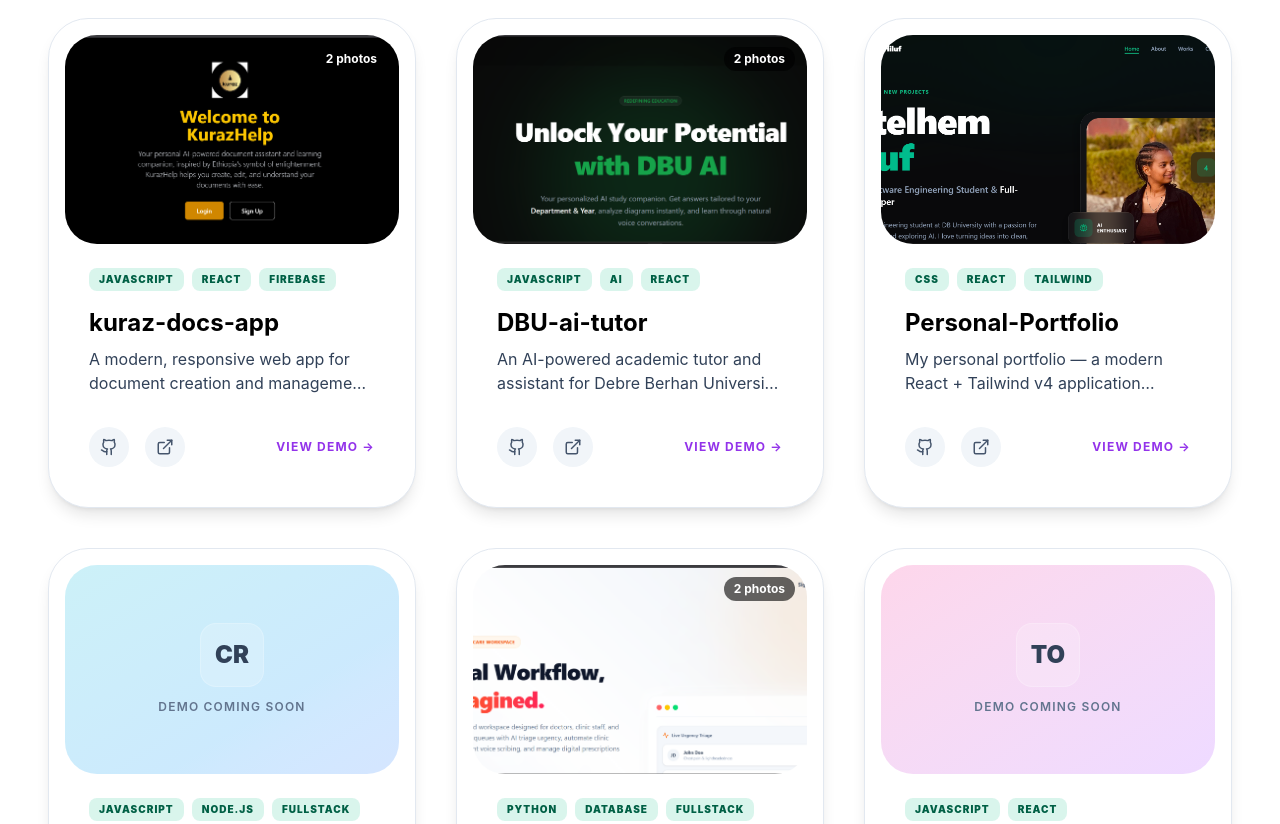
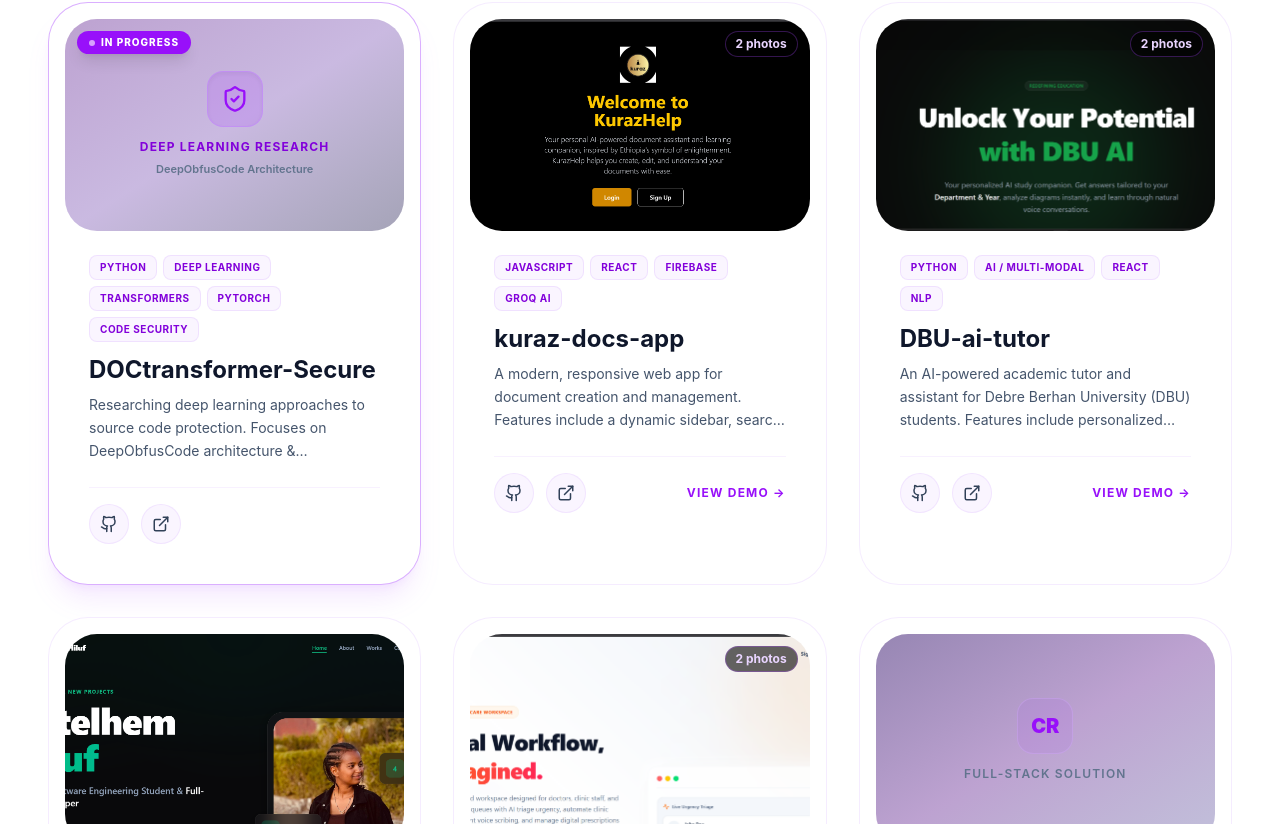
Before and after one commit to betel1221/Personal-Portfolio, a React (Vite) app: page / in a window 1280 px wide. Shown: the part 2636-3460 px from the top of the page. Built offline with nearby package versions, Linux system fonts and the light colour scheme.

Commit message:
feat(projects): add DOCtransformer-Secure research project and purple styling

```diff
--- a/src/pages/Works.jsx
+++ b/src/pages/Works.jsx
@@ -1,6 +1,6 @@
 import React, { useState } from 'react';
 import { motion, AnimatePresence } from 'framer-motion';
-import { ExternalLink, Github, X, ChevronLeft, ChevronRight, ZoomIn } from 'lucide-react';
+import { ExternalLink, Github, X, ChevronLeft, ChevronRight, ZoomIn, Sparkles, ShieldCheck } from 'lucide-react';
 
 import kuraz1 from '../assets/projects/kuraz1.png';
 import kuraz2 from '../assets/projects/kuraz2.png';
@@ -12,9 +12,20 @@ import hospital2 from '../assets/projects/hospital2.png';
 
 const projects = [
     {
+        title: "DOCtransformer-Secure",
+        subtitle: "Source Code Obfuscation Research",
+        description: "Researching deep learning approaches to source code protection. Focuses on DeepObfusCode architecture & implementation, source code transformations, code potency & resilience, and model evaluation.",
+        tech: ["Python", "Deep Learning", "Transformers", "PyTorch", "Code Security"],
+        github: "https://github.com/betel1221",
+        link: "https://github.com/betel1221",
+        images: [],
+        isResearch: true,
+        status: "In Progress",
+    },
+    {
         title: "kuraz-docs-app",
         description: "A modern, responsive web app for document creation and management. Features include a dynamic sidebar, search, dark mode, custom Groq AI, live Markdown preview, and secure Firebase integration.",
-        tech: ["JavaScript", "React", "Firebase"],
+        tech: ["JavaScript", "React", "Firebase", "Groq AI"],
         github: "https://github.com/betel1221/kuraz-docs-app",
         link: "https://poetic-praline-1dab23.netlify.app/",
         images: [kuraz1, kuraz2],
@@ -22,47 +33,47 @@ const projects = [
     {
         title: "DBU-ai-tutor",
         description: "An AI-powered academic tutor and assistant for Debre Berhan University (DBU) students. Features include personalized course support, multi-modal chat (image & voice), and university-specific knowledge integration.",
-        tech: ["JavaScript", "AI", "React"],
+        tech: ["Python", "AI / Multi-Modal", "React", "NLP"],
         github: "https://github.com/betel1221/DBU-ai-tutor",
         link: "https://dbu-ai-tutor.vercel.app/",
         images: [dbu2, dbu1],
     },
     {
         title: "Personal-Portfolio",
-        description: "My personal portfolio — a modern React + Tailwind v4 application showcasing my projects, skills, and experience.",
-        tech: ["CSS", "React", "Tailwind"],
+        description: "My personal portfolio — a modern React + Tailwind v4 application showcasing research, projects, technical skills, and experience with a cohesive purple aesthetic.",
+        tech: ["React 19", "Tailwind CSS", "Framer Motion", "Vite"],
         github: "https://github.com/betel1221/Personal-Portfolio",
         link: "https://github.com/betel1221/Personal-Portfolio",
         images: [portfolio1],
     },
     {
+        title: "Hospital-Management-System",
+        description: "A comprehensive hospital management system designed to streamline patient records, appointments, staff management, and billing — improving operational efficiency for healthcare facilities.",
+        tech: ["Python", "Database", "System Design"],
+        github: "https://github.com/betel1221/Hospital-Management-System",
+        link: "https://github.com/betel1221/Hospital-Management-System",
+        images: [hospital1, hospital2],
+    },
+    {
         title: "Crowd-funding",
         description: "A full-stack crowdfunding platform implementing user stories and functional requirements for creators, backers, and admins, including campaign management, payment handling, and secure backend APIs.",
-        tech: ["JavaScript", "Node.js", "Fullstack"],
+        tech: ["JavaScript", "Node.js", "Fullstack", "REST API"],
         github: "https://github.com/betel1221/Crowd-funding",
         link: "https://github.com/betel1221/Crowd-funding",
         images: [],
     },
     {
-        title: "Hospital-Management-System",
-        description: "A comprehensive hospital management system designed to streamline patient records, appointments, staff management, and billing — improving operational efficiency for healthcare facilities.",
-        tech: ["Python", "Database", "Fullstack"],
-        github: "https://github.com/betel1221/Hospital-Management-System",
-        link: "https://github.com/betel1221/Hospital-Management-System",
-        images: [hospital1, hospital2],
-    },
-    {
         title: "todo-app-react",
-        description: "A simple and efficient task management application built with React.",
-        tech: ["JavaScript", "React"],
+        description: "A simple and efficient task management application built with React, focusing on clean state management and responsive UI interactions.",
+        tech: ["JavaScript", "React", "Tailwind"],
         github: "https://github.com/betel1221/todo-app-react",
         link: "https://github.com/betel1221/todo-app-react",
         images: [],
     },
     {
         title: "anonymous-comment",
-        description: "A web application allowing users to post anonymous comments securely.",
-        tech: ["JavaScript", "Node.js"],
+        description: "A secure web application allowing users to post anonymous feedback and comments with verified moderation controls.",
+        tech: ["JavaScript", "Node.js", "Express"],
         github: "https://github.com/betel1221/anonymous-comment",
         link: "https://github.com/betel1221/anonymous-comment",
         images: [],
@@ -70,13 +81,13 @@ const projects = [
 ];
 
 const gradientMap = [
-    "from-emerald-500/20 to-teal-500/20",
-    "from-violet-500/20 to-indigo-500/20",
-    "from-orange-500/20 to-rose-500/20",
-    "from-cyan-500/20 to-blue-500/20",
-    "from-lime-500/20 to-emerald-500/20",
-    "from-pink-500/20 to-purple-500/20",
-    "from-teal-500/20 to-cyan-500/20",
+    "from-purple-900/40 via-violet-900/30 to-indigo-950/40",
+    "from-violet-900/40 via-fuchsia-900/30 to-purple-950/40",
+    "from-purple-950/50 via-purple-900/30 to-slate-900/50",
+    "from-indigo-950/50 via-violet-900/30 to-purple-900/40",
+    "from-fuchsia-950/40 via-purple-900/30 to-violet-950/40",
+    "from-violet-950/50 via-purple-900/40 to-indigo-900/30",
+    "from-purple-900/35 via-violet-950/50 to-purple-950/40",
 ];
 
 // ── Modal with multi-image carousel ──────────────────────────────────────────
@@ -100,22 +111,22 @@ const DemoModal = ({ project, onClose }) => {
                 animate={{ scale: 1, opacity: 1 }}
                 exit={{ scale: 0.85, opacity: 0 }}
                 transition={{ type: "spring", damping: 22, stiffness: 260 }}
-                className="relative w-full max-w-5xl rounded-[2rem] overflow-hidden shadow-2xl border border-white/10"
+                className="relative w-full max-w-5xl rounded-[2rem] overflow-hidden shadow-2xl border border-purple-500/20"
                 onClick={(e) => e.stopPropagation()}
             >
                 {/* Title bar */}
-                <div className="bg-slate-900 px-6 py-3 flex items-center justify-between">
+                <div className="bg-[#120d24] px-6 py-3.5 flex items-center justify-between border-b border-purple-500/20">
                     <div className="flex items-center gap-3">
                         <div className="flex gap-1.5">
-                            <div className="w-3 h-3 rounded-full bg-red-500" />
-                            <div className="w-3 h-3 rounded-full bg-yellow-400" />
-                            <div className="w-3 h-3 rounded-full bg-emerald-500" />
+                            <div className="w-3 h-3 rounded-full bg-red-500/80" />
+                            <div className="w-3 h-3 rounded-full bg-yellow-400/80" />
+                            <div className="w-3 h-3 rounded-full bg-purple-500/80" />
                         </div>
-                        <span className="text-slate-400 text-sm font-medium ml-2">{project.title} — Demo Preview</span>
+                        <span className="text-purple-200 text-sm font-semibold ml-2">{project.title} — Demo Preview</span>
                     </div>
                     <div className="flex items-center gap-3">
                         {total > 1 && (
-                            <span className="text-slate-500 text-xs font-bold">{current + 1} / {total}</span>
+                            <span className="text-purple-300 text-xs font-bold">{current + 1} / {total}</span>
                         )}
                         <button onClick={onClose} className="text-slate-400 hover:text-white transition-colors p-1 rounded-lg hover:bg-white/10">
                             <X size={18} />
@@ -124,7 +135,7 @@ const DemoModal = ({ project, onClose }) => {
                 </div>
 
                 {/* Image */}
-                <div className="relative bg-slate-950">
+                <div className="relative bg-[#090614]">
                     <AnimatePresence mode="wait">
                         <motion.img
                             key={current}
@@ -153,12 +164,12 @@ const DemoModal = ({ project, onClose }) => {
 
                 {/* Dot indicators */}
                 {total > 1 && (
-                    <div className="bg-slate-900 py-3 flex justify-center gap-2">
+                    <div className="bg-[#120d24] py-3 flex justify-center gap-2 border-t border-purple-500/20">
                         {project.images.map((_, i) => (
                             <button
                                 key={i}
                                 onClick={(e) => { e.stopPropagation(); setCurrent(i); }}
-                                className={`rounded-full transition-all duration-300 ${i === current ? 'w-6 h-2 bg-primary' : 'w-2 h-2 bg-slate-600 hover:bg-slate-400'}`}
+                                className={`rounded-full transition-all duration-300 ${i === current ? 'w-6 h-2 bg-purple-600' : 'w-2 h-2 bg-slate-600 hover:bg-purple-400'}`}
                             />
                         ))}
                     </div>
@@ -182,14 +193,14 @@ const Works = () => {
                     transition={{ duration: 0.6 }}
                 >
                     <h2 className="text-4xl font-black tracking-tight text-slate-900 dark:text-white sm:text-5xl">
-                        Selected <span className="text-gradient">Projects</span>
+                        Featured <span className="text-gradient">Projects & Research</span>
                     </h2>
-                    <p className="mt-6 text-xl text-slate-700 dark:text-slate-400 max-w-2xl">
-                        A showcase of my recent work, blending technical excellence with creative problem-solving.
+                    <p className="mt-4 text-lg text-slate-600 dark:text-slate-300 max-w-2xl">
+                        A showcase of technical research in AI/ML, source code protection, and practical full-stack web applications.
                     </p>
                 </motion.div>
 
-                <div className="mt-16 grid gap-10 md:grid-cols-2 lg:grid-cols-3">
+                <div className="mt-14 grid gap-8 md:grid-cols-2 lg:grid-cols-3">
                     {projects.map((project, index) => {
                         const hasImages = project.images.length > 0;
                         const coverImage = hasImages ? project.images[0] : null;
@@ -200,12 +211,16 @@ const Works = () => {
                                 initial={{ opacity: 0, scale: 0.95 }}
                                 whileInView={{ opacity: 1, scale: 1 }}
                                 viewport={{ once: true }}
-                                transition={{ delay: index * 0.08, duration: 0.5 }}
-                                className="group relative overflow-hidden rounded-[2.5rem] border border-slate-200 dark:border-white/10 bg-white dark:bg-white/5 p-4 transition-all hover:border-primary/50 dark:hover:bg-white/10 shadow-lg"
+                                transition={{ delay: index * 0.06, duration: 0.5 }}
+                                className={`group relative overflow-hidden rounded-[2.5rem] border ${
+                                    project.isResearch
+                                        ? 'border-purple-400/60 dark:border-purple-500/50 shadow-xl shadow-purple-500/10'
+                                        : 'border-purple-100/80 dark:border-purple-500/20'
+                                } bg-white dark:bg-[#130e26]/80 p-4 transition-all hover:border-purple-500 hover:shadow-2xl hover:shadow-purple-500/15`}
                             >
                                 {/* Thumbnail / placeholder */}
                                 <div
-                                    className={`aspect-[16/10] w-full overflow-hidden rounded-[2rem] relative ${hasImages ? 'cursor-pointer' : ''} ${!coverImage ? `bg-gradient-to-br ${gradientMap[index % gradientMap.length]}` : 'bg-slate-100 dark:bg-white/5'}`}
+                                    className={`aspect-[16/10] w-full overflow-hidden rounded-[2rem] relative ${hasImages ? 'cursor-pointer' : ''} ${!coverImage ? `bg-gradient-to-br ${gradientMap[index % gradientMap.length]}` : 'bg-slate-100 dark:bg-purple-950/30'}`}
                                     onClick={() => hasImages && setActiveModal(project)}
                                 >
                                     {coverImage ? (
@@ -217,53 +232,89 @@ const Works = () => {
                                             />
                                             {/* Hover overlay */}
                                             <div className="absolute inset-0 bg-black/0 group-hover:bg-black/30 transition-all duration-300 flex items-center justify-center">
-                                                <div className="opacity-0 group-hover:opacity-100 transition-all duration-300 bg-white/20 backdrop-blur-sm rounded-full p-4 scale-75 group-hover:scale-100">
-                                                    <ZoomIn size={26} className="text-white" />
+                                                <div className="opacity-0 group-hover:opacity-100 transition-all duration-300 bg-purple-600/60 backdrop-blur-sm rounded-full p-4 scale-75 group-hover:scale-100 text-white">
+                                                    <ZoomIn size={24} />
                                                 </div>
                                             </div>
                                             {/* Image count badge */}
                                             {project.images.length > 1 && (
-                                                <div className="absolute top-3 right-3 bg-black/60 backdrop-blur-sm text-white text-xs font-bold px-2.5 py-1 rounded-full">
+                                                <div className="absolute top-3 right-3 bg-black/60 backdrop-blur-sm text-purple-200 text-xs font-bold px-2.5 py-1 rounded-full border border-purple-500/30">
                                                     {project.images.length} photos
                                                 </div>
                                             )}
                                         </>
                                     ) : (
-                                        <div className="h-full w-full flex flex-col items-center justify-center gap-3">
-                                            <div className="w-16 h-16 rounded-2xl bg-white/20 dark:bg-white/10 flex items-center justify-center text-2xl font-black text-slate-700 dark:text-white border border-white/20">
-                                                {project.title.slice(0, 2).toUpperCase()}
-                                            </div>
-                                            <p className="text-xs font-semibold text-slate-500 dark:text-slate-400 tracking-widest uppercase">Demo coming soon</p>
+                                        <div className="h-full w-full flex flex-col items-center justify-center gap-3 p-6 text-center">
+                                            {project.isResearch ? (
+                                                <>
+                                                    <div className="w-14 h-14 rounded-2xl bg-purple-500/20 border border-purple-400/40 flex items-center justify-center text-purple-600 dark:text-purple-300 shadow-inner">
+                                                        <ShieldCheck size={28} />
+                                                    </div>
+                                                    <div>
+                                                        <span className="text-xs font-bold text-purple-700 dark:text-purple-300 uppercase tracking-widest block">
+                                                            Deep Learning Research
+                                                        </span>
+                                                        <span className="text-[11px] font-semibold text-slate-500 dark:text-slate-400">
+                                                            DeepObfusCode Architecture
+                                                        </span>
+                                                    </div>
+                                                </>
+                                            ) : (
+                                                <>
+                                                    <div className="w-14 h-14 rounded-2xl bg-purple-500/10 dark:bg-purple-900/30 flex items-center justify-center text-xl font-black text-purple-600 dark:text-purple-300 border border-purple-300/30 dark:border-purple-500/30">
+                                                        {project.title.slice(0, 2).toUpperCase()}
+                                                    </div>
+                                                    <p className="text-xs font-semibold text-slate-500 dark:text-slate-400 tracking-widest uppercase">Full-Stack Solution</p>
+                                                </>
+                                            )}
+                                        </div>
+                                    )}
+
+                                    {/* Status / Research Pill */}
+                                    {project.isResearch && (
+                                        <div className="absolute top-3 left-3 bg-purple-600 text-white text-[10px] font-extrabold uppercase tracking-widest px-3 py-1 rounded-full shadow-lg flex items-center gap-1.5">
+                                            <span className="w-1.5 h-1.5 rounded-full bg-white animate-pulse" />
+                                            {project.status}
                                         </div>
                                     )}
                                 </div>
 
                                 <div className="p-6">
-                                    <div className="flex flex-wrap gap-2">
+                                    <div className="flex flex-wrap gap-1.5 mb-3">
                                         {project.tech.map(t => (
-                                            <span key={t} className="text-[10px] font-black uppercase tracking-widest text-emerald-800 dark:text-emerald-400 px-2.5 py-1 bg-emerald-500/15 rounded-lg">
+                                            <span key={t} className="text-[10px] font-bold uppercase tracking-wider text-purple-700 dark:text-purple-300 px-2.5 py-1 bg-purple-50 dark:bg-purple-950/50 rounded-lg border border-purple-200/60 dark:border-purple-500/30">
                                                 {t}
                                             </span>
                                         ))}
                                     </div>
-                                    <h3 className="mt-4 text-2xl font-bold font-sans text-black dark:text-white group-hover:text-primary transition-colors duration-300">{project.title}</h3>
-                                    <p className="mt-2 text-slate-700 dark:text-slate-400 line-clamp-2">{project.description}</p>
 
-                                    <div className="mt-8 flex items-center justify-between">
-                                        <div className="flex gap-4">
+                                    <h3 className="text-xl sm:text-2xl font-bold font-sans text-slate-900 dark:text-white group-hover:text-purple-600 dark:group-hover:text-purple-400 transition-colors duration-300">
+                                        {project.title}
+                                    </h3>
+
+                                    <p className="mt-2 text-slate-600 dark:text-slate-300 text-sm leading-relaxed line-clamp-3">
+                                        {project.description}
+                                    </p>
+
+                                    <div className="mt-6 flex items-center justify-between pt-4 border-t border-purple-100/60 dark:border-purple-500/15">
+                                        <div className="flex gap-3">
                                             <a href={project.github} target="_blank" rel="noopener noreferrer"
-                                                className="flex h-10 w-10 items-center justify-center rounded-full bg-slate-100 dark:bg-white/5 text-slate-600 dark:text-slate-200 transition-all hover:bg-primary hover:text-white">
+                                                aria-label={`${project.title} GitHub`}
+                                                className="flex h-10 w-10 items-center justify-center rounded-full bg-purple-50 dark:bg-purple-950/40 text-slate-700 dark:text-purple-200 transition-all hover:bg-purple-600 hover:text-white hover:scale-105 border border-purple-200/50 dark:border-purple-500/30">
                                                 <Github size={18} />
                                             </a>
-                                            <a href={project.link} target="_blank" rel="noopener noreferrer"
-                                                className="flex h-10 w-10 items-center justify-center rounded-full bg-slate-100 dark:bg-white/5 text-slate-600 dark:text-slate-200 transition-all hover:bg-emerald-600 hover:text-white">
-                                                <ExternalLink size={18} />
-                                            </a>
+                                            {project.link && (
+                                                <a href={project.link} target="_blank" rel="noopener noreferrer"
+                                                    aria-label={`${project.title} Live Preview`}
+                                                    className="flex h-10 w-10 items-center justify-center rounded-full bg-purple-50 dark:bg-purple-950/40 text-slate-700 dark:text-purple-200 transition-all hover:bg-violet-600 hover:text-white hover:scale-105 border border-purple-200/50 dark:border-purple-500/30">
+                                                    <ExternalLink size={18} />
+                                                </a>
+                                            )}
                                         </div>
                                         {hasImages && (
                                             <button
                                                 onClick={() => setActiveModal(project)}
-                                                className="text-xs font-bold uppercase tracking-widest text-primary hover:text-emerald-500 transition-colors"
+                                                className="text-xs font-bold uppercase tracking-widest text-purple-600 dark:text-purple-400 hover:text-purple-700 dark:hover:text-purple-300 transition-colors"
                                             >
                                                 View Demo →
                                             </button>
```
